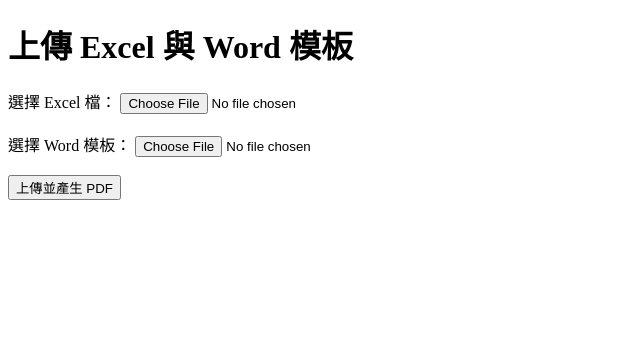
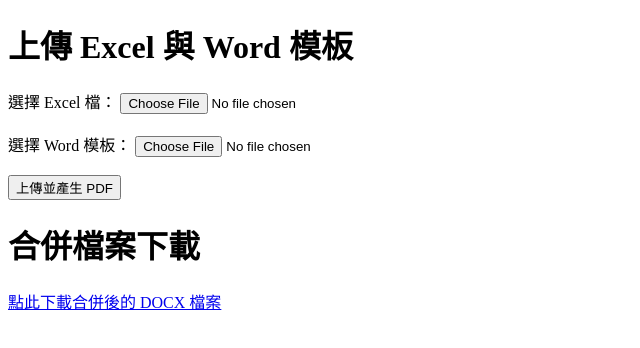
Before and after one commit to chon1034/neo_noisecar, a website: page public/index.html in a window 1280 px wide. Shown: the whole page, without its empty margins (0-640 px from the left). Drawn offline with Linux system fonts and the light colour scheme.

Commit message:
Update index.html

```diff
--- a/public/index.html
+++ b/public/index.html
@@ -13,6 +13,11 @@
     <input type="file" id="wordFile" name="wordFile" accept=".docx" required><br><br>
     <button type="submit">上傳並產生 PDF</button>
   </form>
+
+  <h1>合併檔案下載</h1>
+  <!-- 直接連結到伺服器上 output 資料夾中的 merged.docx -->
+  <p><a href="/output/merged.docx" download="merged.docx">點此下載合併後的 DOCX 檔案</a></p>
+  <!-- 若沒有透過 res.download 傳回下載檔案，你可以用這個連結直接取得 -->
 
   <script>
     document.getElementById('uploadForm').addEventListener('submit', function(e) {
```
